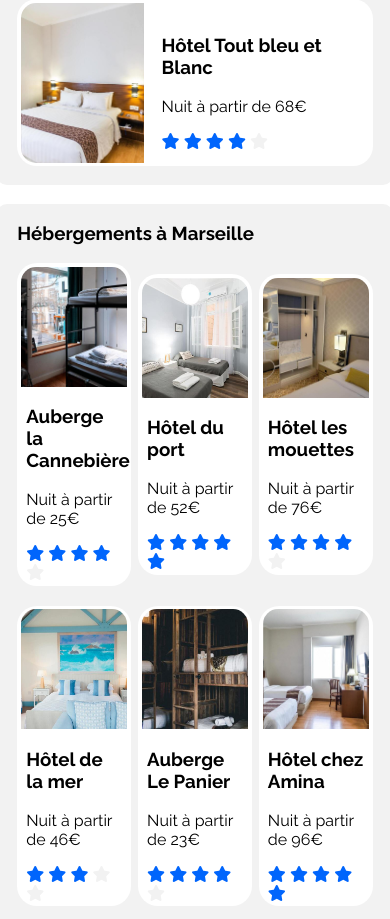
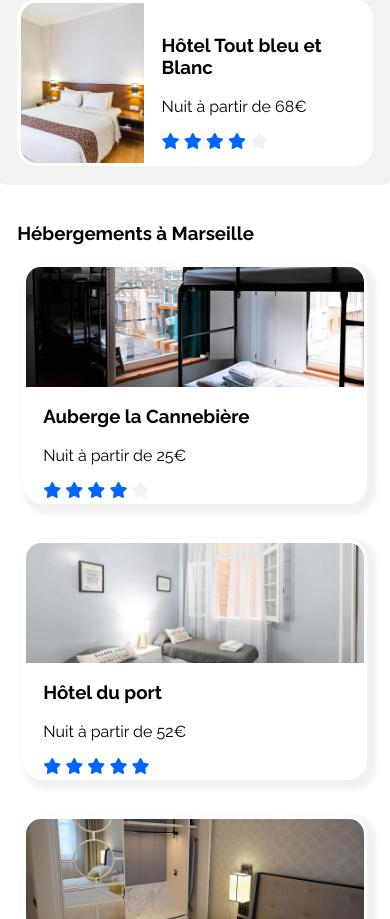
Before and after one commit to SANAGOdev/P2-Booki-WebSite, a plain HTML site: page index.html in a window 390 px wide. Shown: the part 1160-2079 px from the top of the page. Drawn offline with Linux system fonts and the light colour scheme.

Commit message:
responsivité hebergement format mobile

```diff
--- a/css/style.css
+++ b/css/style.css
@@ -599,4 +599,31 @@
   .iconeSize{
     width: 20%;
   }
+
+  .bloc1{
+    display: flex;
+    flex-direction: column;
+    margin-bottom: 0;
+  }
+  .bloc2{
+    display: flex;
+    flex-direction: column;
+    margin-top: 0;
+  }
+
+  .sizeHebergements{
+    width: 95%;
+    padding-bottom: 5%;
+    margin-right: 2.5%;
+    margin-left: 2.5%;
+    background-color: white;
+  }
+  .carreHebergements{
+    display: flex;
+    width: 95%;
+    margin-right: 2.5%;
+    margin-left: 2.5%;
+    margin-bottom: 10%;
+    box-shadow: 5px 5px 5px 5px #f2f2f2;
+  }
 }
```
